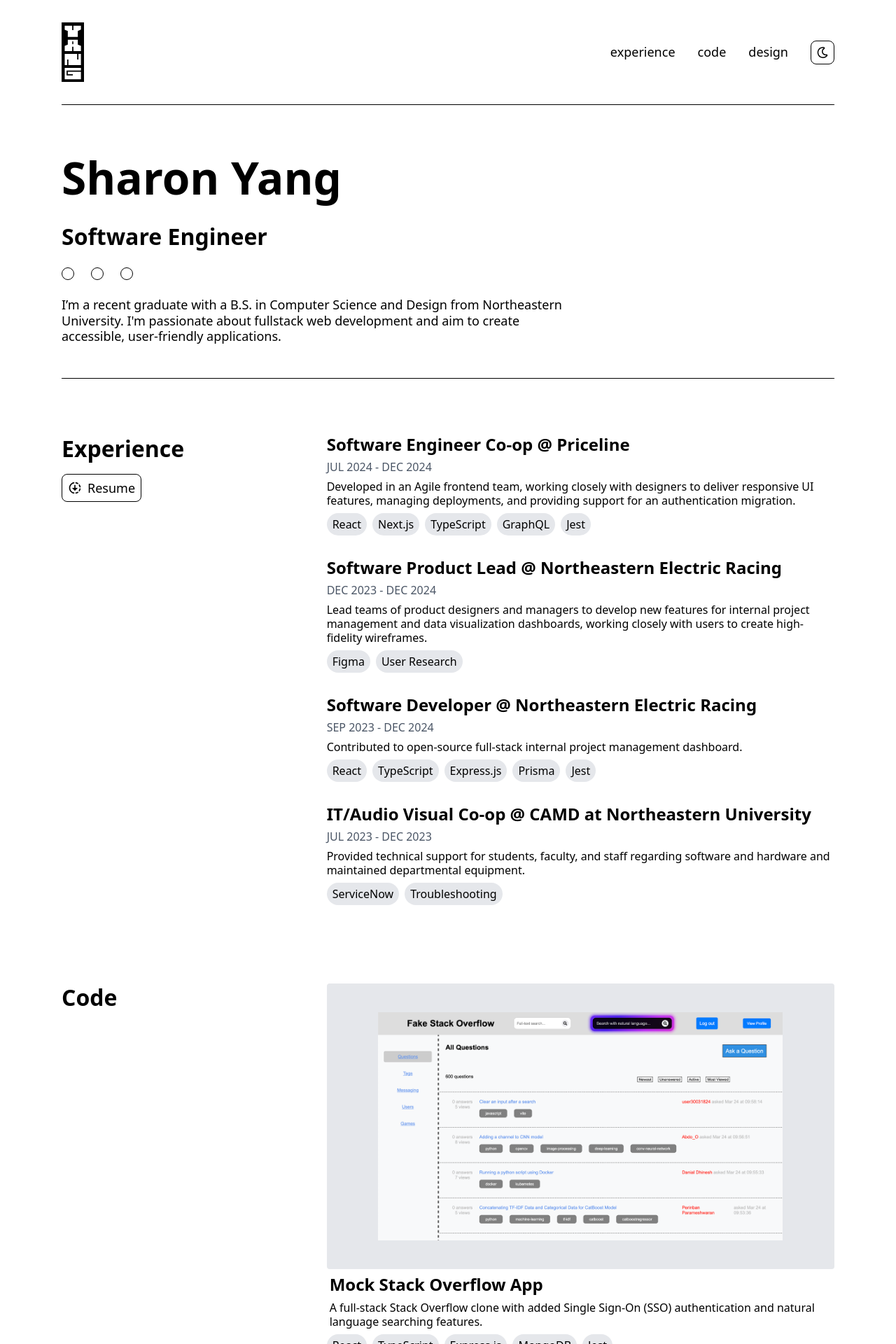
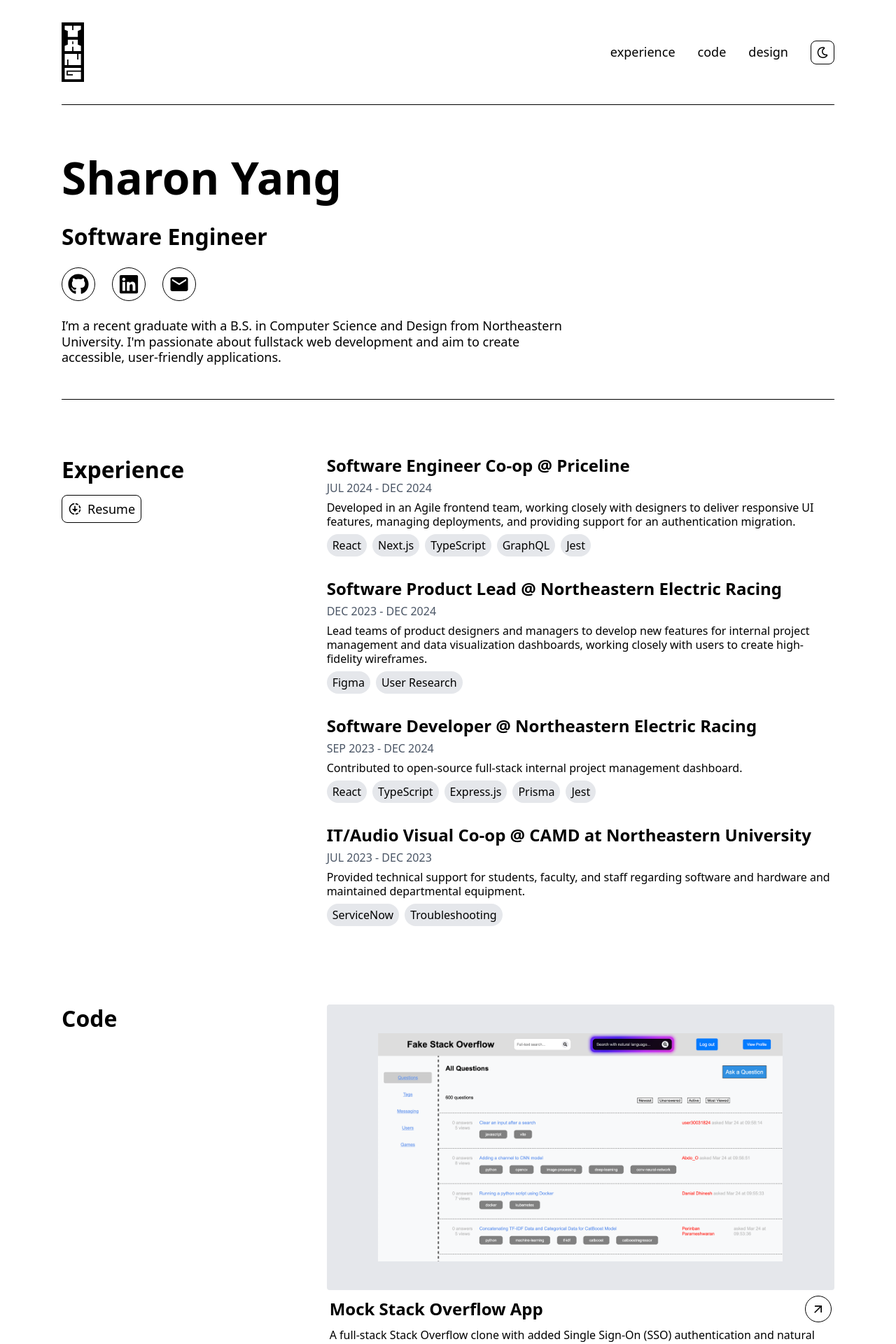
Before and after one commit to sharonyang16/sharonyang16.github.io, a Next.js app: page / in a window 1280 px wide. Shown: the top 1920 px of the page at 70% size. Built offline with nearby package versions, Linux system fonts and the light colour scheme.

Commit message:
update hero and project card

```diff
--- a/src/components/home/Hero/Hero.tsx
+++ b/src/components/home/Hero/Hero.tsx
@@ -1,7 +1,7 @@
 import { HeroProps } from "@/types/data";
 import Typography from "@/components//base/Typography/Typography";
 import Link from "@/components/base/Link/Link";
-import { linkNameToIcon } from "@/utils/data.utils";
+import { HeroLinkIcon } from "@/utils/data.utils";
 
 const Hero = ({ name, role, links, summary }: HeroProps) => {
   return (
@@ -11,14 +11,14 @@ const Hero = ({ name, role, links, summary }: HeroProps) => {
       <div className="flex gap-6">
         {links.map((link) => (
           <Link
-            key={link.name}
+            key={link.type}
             variant="buttonSecondary"
             href={link.url}
             target="_blank"
             rel="noopener noreferrer"
             className="rounded-full"
           >
-            {linkNameToIcon(link.name)}
+            <HeroLinkIcon name={link.type} />
           </Link>
         ))}
       </div>
--- a/src/components/home/Projects/ProjectCard.tsx
+++ b/src/components/home/Projects/ProjectCard.tsx
@@ -2,10 +2,12 @@ import Image from "next/image";
 import { ProjectCardProps } from "@/types/data";
 import Typography from "@/components/base/Typography/Typography";
 import Chip from "@/components/base/Chip/Chip";
+import Link from "@/components/base/Link/Link";
+import { ProjectLinkIcon } from "@/utils/data.utils";
 
 const ProjectCard = ({
   title,
-  url,
+  links,
   thumbnail,
   description,
   technologies,
@@ -25,16 +27,24 @@ const ProjectCard = ({
         </div>
       </div>
       <div className="flex flex-col gap-2 px-1">
-        <a
-          href={url}
-          target="_blank"
-          rel="noopener noreferrer"
-          className={` ${
-            url ? "hover:text-gray-700 dark:hover:text-gray-300" : ""
-          }`}
-        >
+        <div className="flex justify-between items-center">
           <Typography intent="subheadding2">{title}</Typography>
-        </a>
+          <div className="flex gap-2">
+            {links?.map((link) => (
+              <Link
+                key={`${title}-${link.type}`}
+                variant="buttonSecondary"
+                href={link.url}
+                target="_blank"
+                rel="noopener noreferrer"
+                className="rounded-full"
+              >
+                <ProjectLinkIcon name={link.type} />
+              </Link>
+            ))}
+          </div>
+        </div>
+
         <Typography intent="paragraph2">{description}</Typography>
       </div>
       <div className="flex flex-wrap gap-2">
--- a/src/utils/data.utils.tsx
+++ b/src/utils/data.utils.tsx
@@ -1,7 +1,8 @@
 import { FaGithub, FaLinkedin } from "react-icons/fa";
-import { MdEmail } from "react-icons/md";
+import { FaCode } from "react-icons/fa6";
+import { MdArrowOutward, MdEmail } from "react-icons/md";
 
-export const linkNameToIcon = (name: string) => {
+export const HeroLinkIcon = ({ name }: { name: string }) => {
   switch (name) {
     case "GitHub":
       return <FaGithub className="text-3xl" />;
@@ -13,3 +14,14 @@ export const linkNameToIcon = (name: string) => {
       return <div></div>;
   }
 };
+
+export const ProjectLinkIcon = ({ name }: { name: string }) => {
+  switch (name) {
+    case "github":
+      return <FaCode className="text-xl" />;
+    case "live":
+      return <MdArrowOutward className="text-xl" />;
+    default:
+      return <div></div>;
+  }
+};
```
